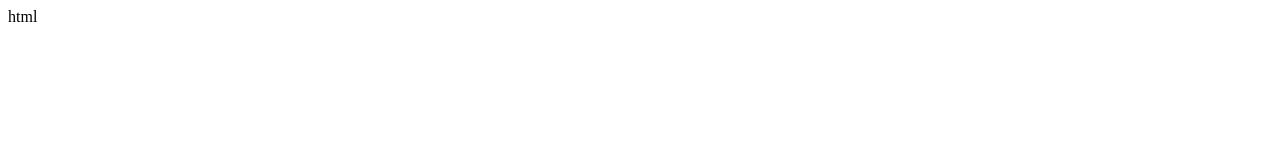
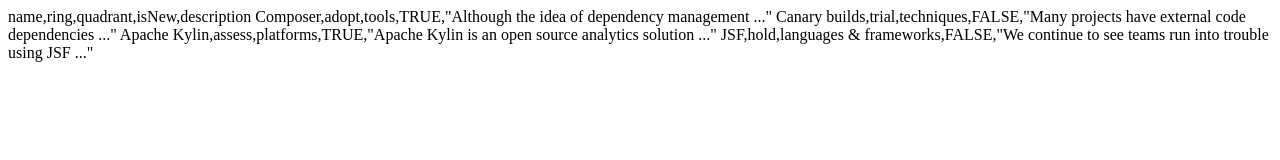
Before and after one commit to DiTsi/site, a plain HTML site: page index.html in a window 1280 px wide. Drawn offline with Linux system fonts and the light colour scheme.

Commit message:
added content

```diff
--- a/index.html
+++ b/index.html
@@ -2,6 +2,10 @@
     <head>
     </head>
     <body>
-    html
+name,ring,quadrant,isNew,description
+Composer,adopt,tools,TRUE,"Although the idea of dependency management ..."
+Canary builds,trial,techniques,FALSE,"Many projects have external code dependencies ..."
+Apache Kylin,assess,platforms,TRUE,"Apache Kylin is an open source analytics solution ..."
+JSF,hold,languages & frameworks,FALSE,"We continue to see teams run into trouble using JSF ..."
     </body>
 </html>
```
